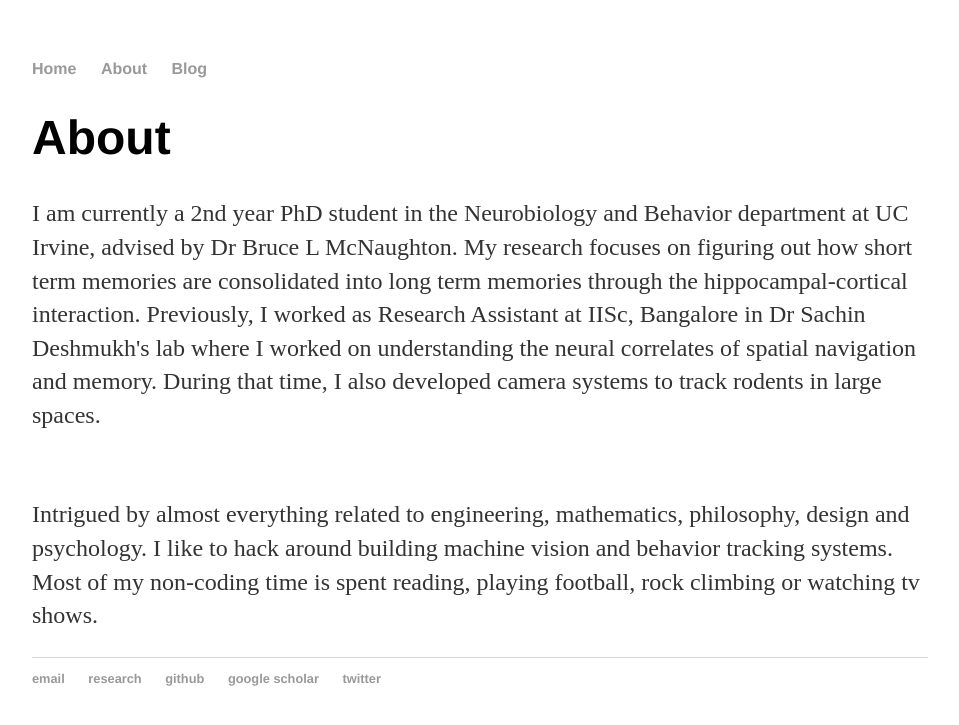
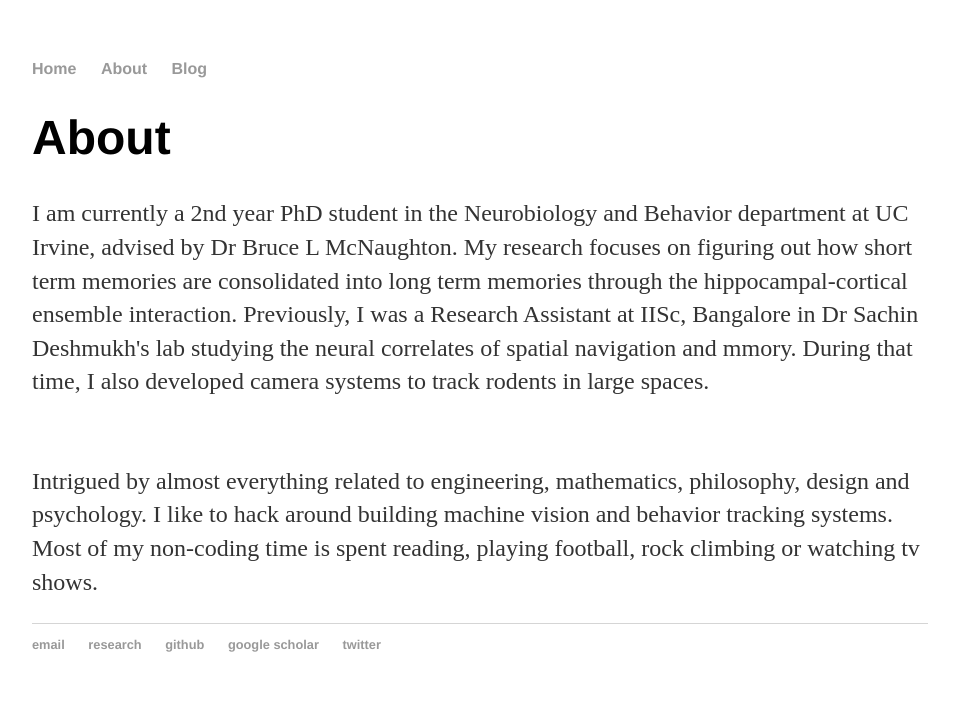
Before and after one commit to rajatsaxena/rajatsaxena.github.io, a Jekyll site: the page built from about/index.html, in a window 1280 px wide. Shown: the top 725 px of the page, without its empty margins (160-1119 px from the left). Built offline with Jekyll 4.4.1, drawn with Linux system fonts in a browser that asks for light colours.

Commit message:
Update index.html

```diff
--- a/about/index.html
+++ b/about/index.html
@@ -7,10 +7,10 @@ title: Rajat Saxena's Blog
 			<h1>About</h1>
 			<p>I am currently a 2nd year PhD student in the Neurobiology and Behavior department at UC Irvine,
 				advised by Dr Bruce L McNaughton. My research focuses on figuring out how short term memories
-				are consolidated into long term memories through the hippocampal-cortical interaction.
-				Previously, I worked as Research Assistant at IISc, Bangalore in Dr Sachin Deshmukh's lab
-				where I worked on understanding the neural correlates of spatial navigation and
-				memory. During that time, I also developed camera systems to track rodents in large spaces.
+				are consolidated into long term memories through the hippocampal-cortical ensemble interaction.
+				Previously, I was a Research Assistant at IISc, Bangalore in Dr Sachin Deshmukh's lab
+				studying the neural correlates of spatial navigation and mmory. During that time, I also developed
+				camera systems to track rodents in large spaces.
 			</p>
 			<br/>
 <p> Intrigued by almost everything related to engineering, mathematics, philosophy, design and psychology. I like to hack around
```
